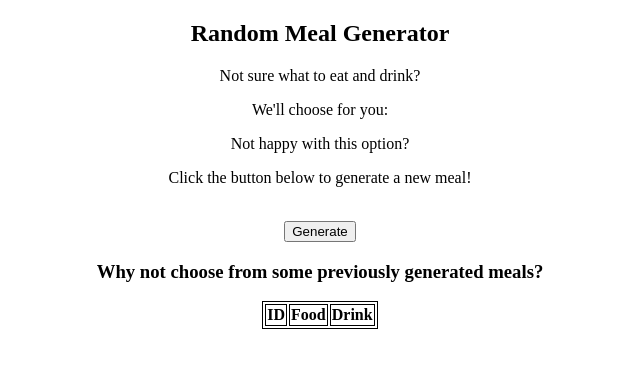
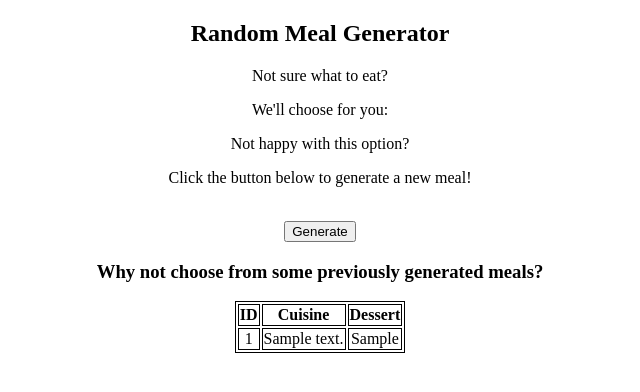
Before and after one commit to Jortuk/SFIA-2, a Flask app: page / in a window 1280 px wide. Shown: the top 392 px of the page, without its empty margins (320-960 px from the left). Run offline with Flask 2, Linux system fonts and the light colour scheme; tables that the repository leaves empty hold one stand-in row (values such as "Sample post"); data that the repository does not hold is empty.

Commit message:
Update home.html

```diff
--- a/service_1/application/templates/home.html
+++ b/service_1/application/templates/home.html
@@ -12,7 +12,7 @@
     </head>
     <body style="text-align: center;">
         <h2>Random Meal Generator</h2>
-        <p>Not sure what to eat and drink?</p>
+        <p>Not sure what to eat?</p>
         <p>We'll choose for you:</p>
         <p>{{ display }}</p>
         <p>Not happy with this option?</p>
@@ -24,14 +24,14 @@
         <table style="margin-left:auto;margin-right:auto;">
             <tr>
                 <th>ID</th>
-                <th>Food</th>
-                <th>Drink</th>
+                <th>Cuisine</th>
+                <th>Dessert</th>
             </tr>
-            {% for m in meals %}
+            {% for c in chow %}
             <tr>
-                <td>{{ m.id }}</td>
-                <td>{{ m.food }}</td>
-                <td>{{ m.drink }}</td>
+                <td>{{ c.id }}</td>
+                <td>{{ c.cuisine }}</td>
+                <td>{{ c.dessert }}</td>
             </tr>
             {% endfor %}
         </table>
```
